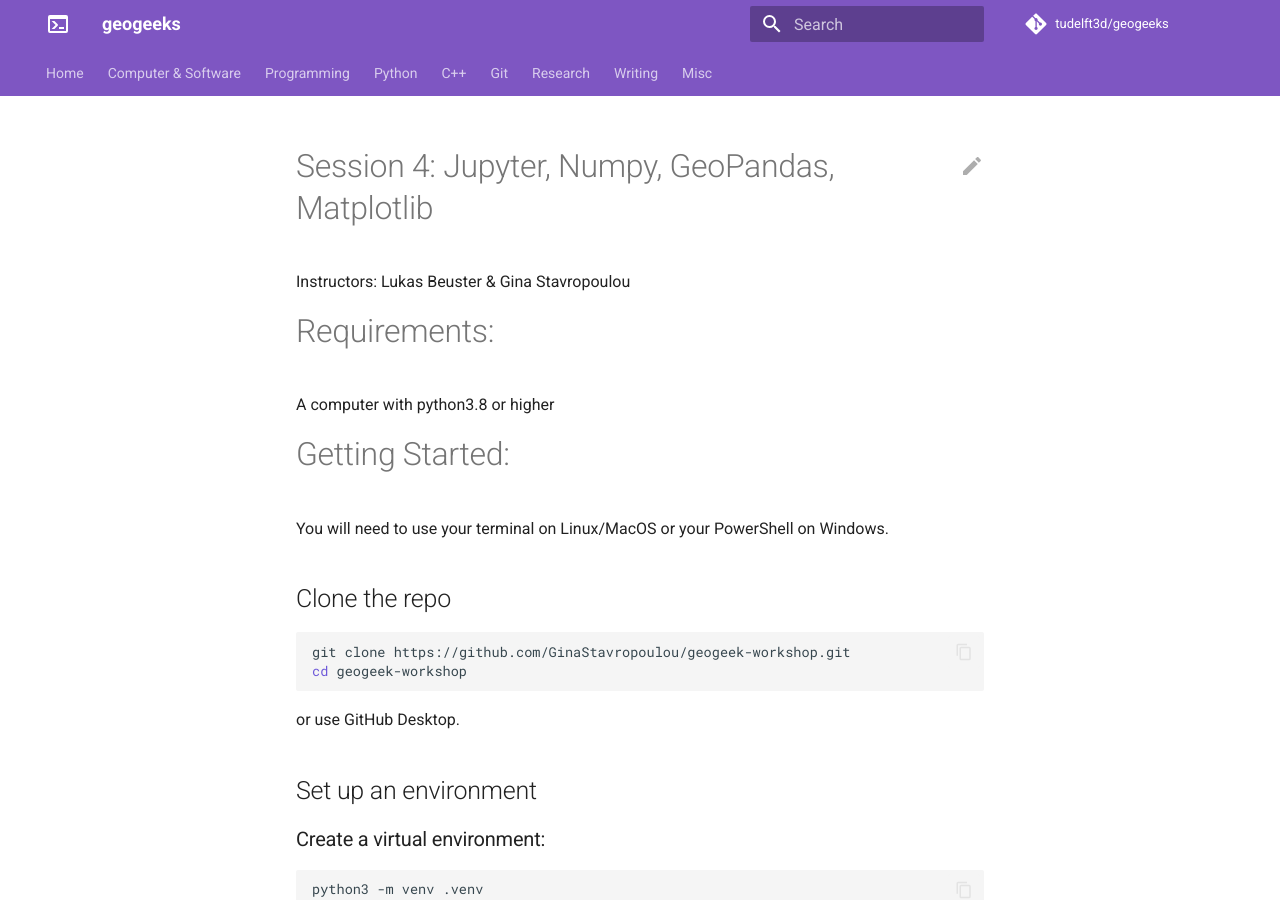
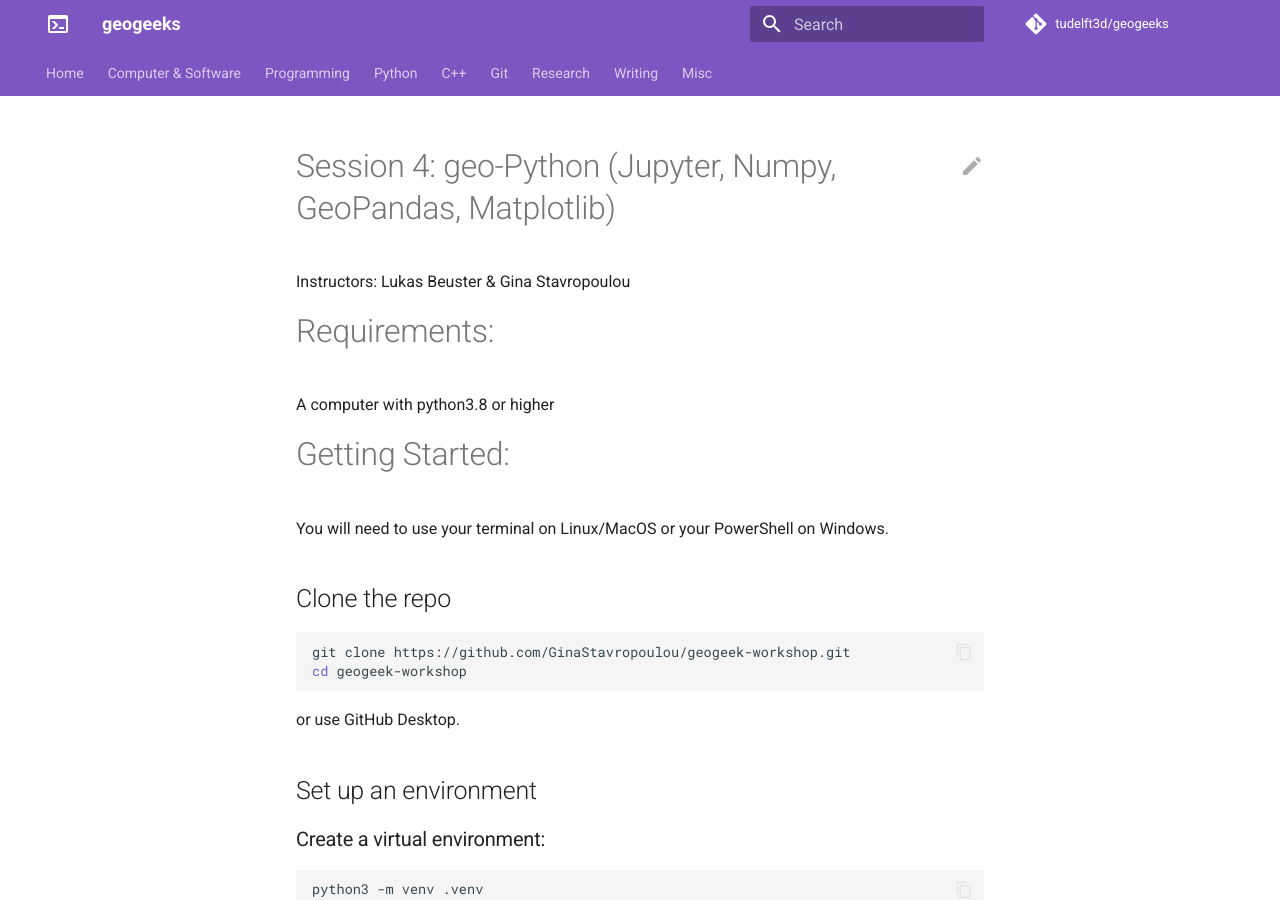
Before and after one commit to tudelft3d/geogeeks, an MkDocs documentation site: the page built from docs/1314Nov/session4/index.md, in a window 1280 px wide and 900 px high. Built offline with MkDocs 1.6.1 and Material for MkDocs 9.7.7, drawn with Linux system fonts in a browser that asks for light colours; comment, search, counter and statistics services are not loaded.

Commit message:
title change

```diff
--- a/docs/1314Nov/session4/index.md
+++ b/docs/1314Nov/session4/index.md
@@ -1,6 +1,6 @@
 
 
-# Session 4: Jupyter, Numpy, GeoPandas, Matplotlib
+# Session 4: geo-Python (Jupyter, Numpy, GeoPandas, Matplotlib)
 
 Instructors: Lukas Beuster & Gina Stavropoulou
 
```
